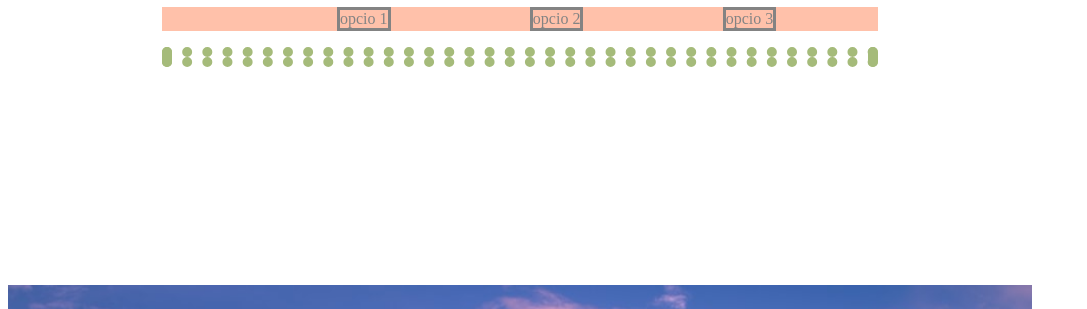
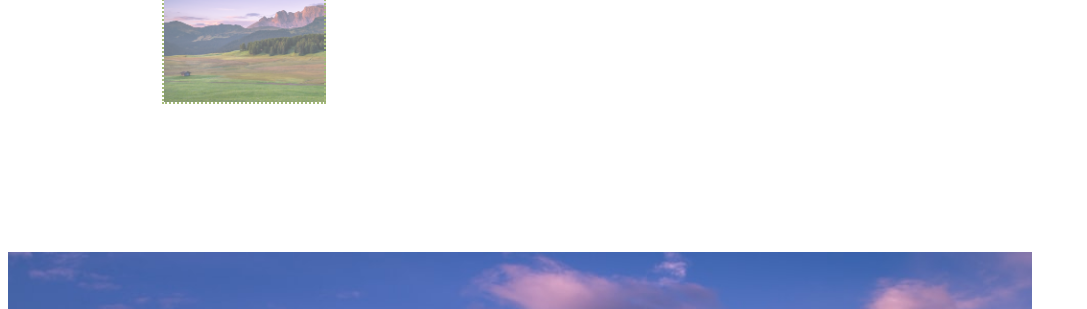
Before and after one commit to JashanM9/exerciciParallax, a plain HTML site: page index.html in a window 1280 px wide. Shown: the part 158-467 px from the top of the page, without its empty margins (0-1087 px from the left). Drawn offline with Linux system fonts and the light colour scheme.

Commit message:
commit 28

```diff
--- a/estils.css
+++ b/estils.css
@@ -1,5 +1,10 @@
+*{
+    font-size: 3px;
+}
+
 .content{
     width: 80vw;
+    /* hola comment */
 }
 
 
@@ -34,25 +39,26 @@
 
 .contentDiv>h1{
     text-align: center;
-    padding-top: 25px;
+    padding-top: 10px;
 }
 
 ul{
-    background-color: coral;
+    background-color: red;
     opacity: .8;
 }
 
 li{
     display: inline-block;
     border-style: solid;
-    margin-left: 20%;
 }
 
 .divDelCover1{
-    background-image: url("hola2.jpg");
-    border: 10px dotted olivedrab;
-    background-size: 25%;
+    background-image: url("hola1.jpeg");
+    border: 2px dotted olivedrab;
+    background-size: cover;
     background-repeat: no-repeat;
+    width: 20vh;
+    height: 20vh;
 }
 
 h1::after{
```
Also changed, not shown: index.html (+1 -0 lines).
